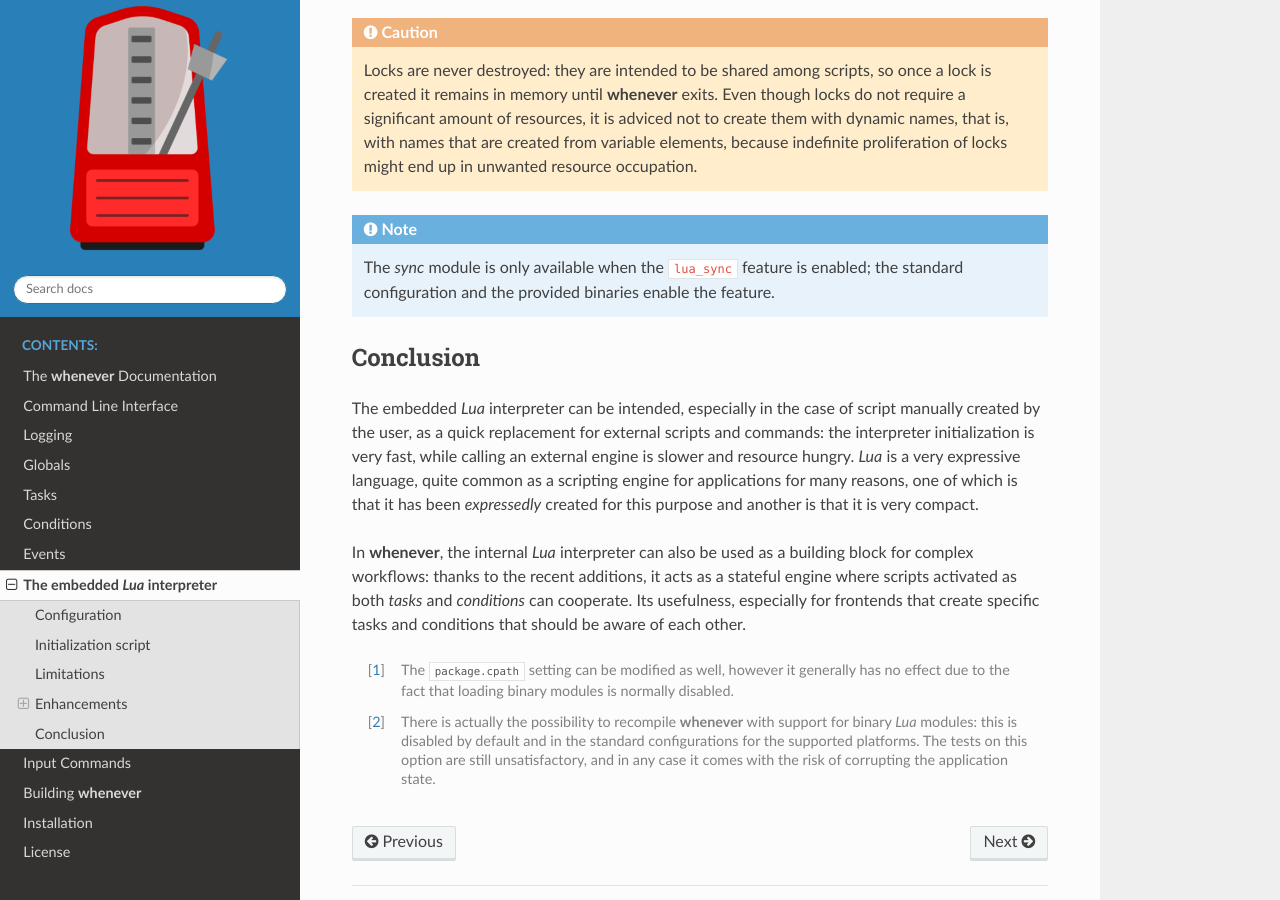
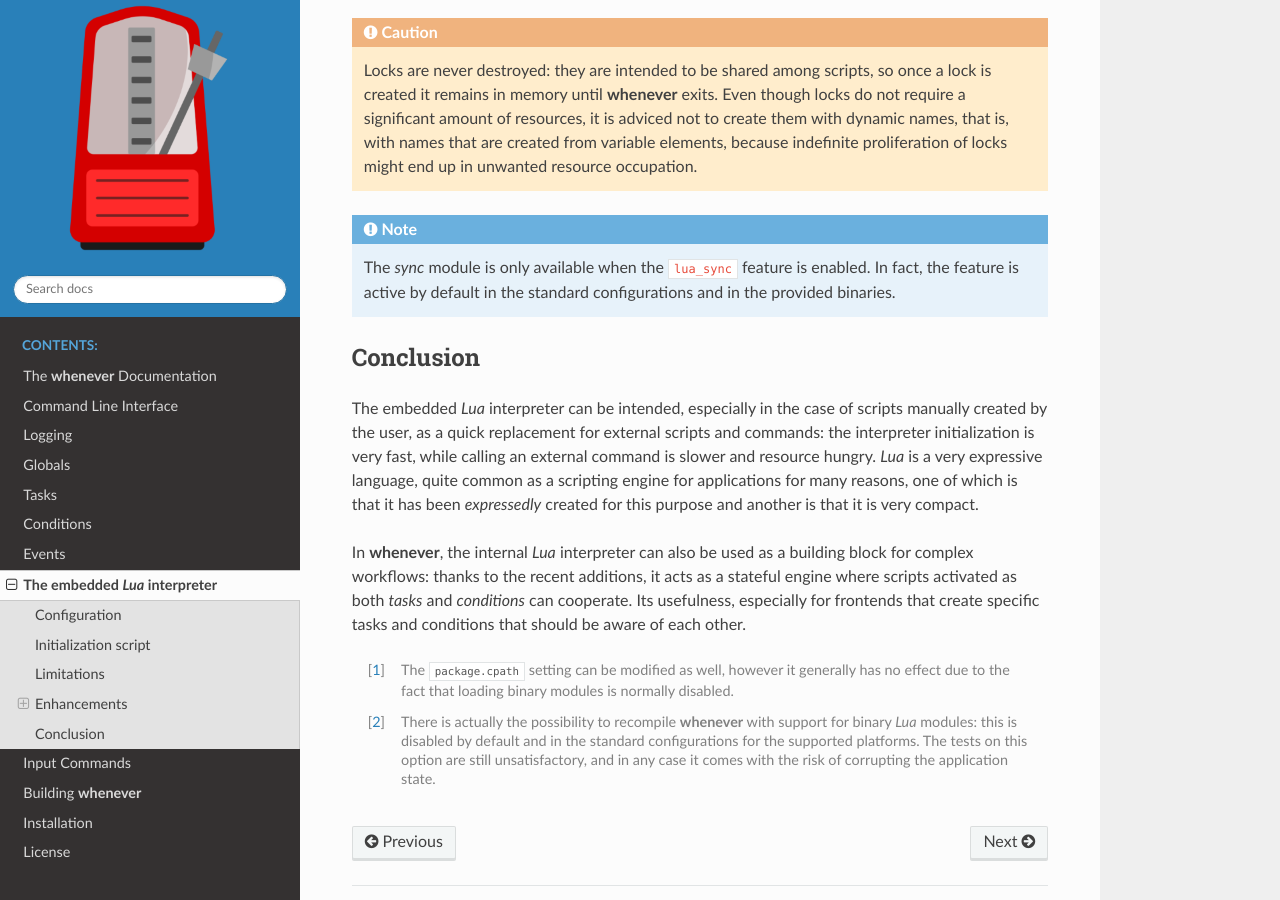
Before and after one commit to almostearthling/whenever, a Sphinx documentation site: the page built from docs/65.lua.rst, in a window 1280 px wide and 900 px high, scrolled down 9787 px. Built offline with Sphinx 7.4.7 and the Read the Docs theme 3.1.0, drawn with Linux system fonts in a browser that asks for light colours.

Commit message:
docs: small documentation fixes

```diff
--- a/docs/65.lua.rst
+++ b/docs/65.lua.rst
@@ -476,8 +476,8 @@ random sleep time has been introduced in order to randomly cause contentions.
   locks might end up in unwanted resource occupation.
 
 .. note::
-  The *sync* module is only available when the ``lua_sync`` feature is enabled; the standard
-  configuration and the provided binaries enable the feature.
+  The *sync* module is only available when the ``lua_sync`` feature is enabled. In fact, the
+  feature is active by default in the standard configurations and in the provided binaries.
 
 
 .. _65-lua-conclusion:
@@ -485,9 +485,9 @@ random sleep time has been introduced in order to randomly cause contentions.
 Conclusion
 ----------
 
-The embedded *Lua* interpreter can be intended, especially in the case of script manually
+The embedded *Lua* interpreter can be intended, especially in the case of scripts manually
 created by the user, as a quick replacement for external scripts and commands: the interpreter
-initialization is very fast, while calling an external engine is slower and resource hungry.
+initialization is very fast, while calling an external command is slower and resource hungry.
 *Lua* is a very expressive language, quite common as a scripting engine for applications for
 many reasons, one of which is that it has been *expressedly* created for this purpose and
 another is that it is very compact.
```
